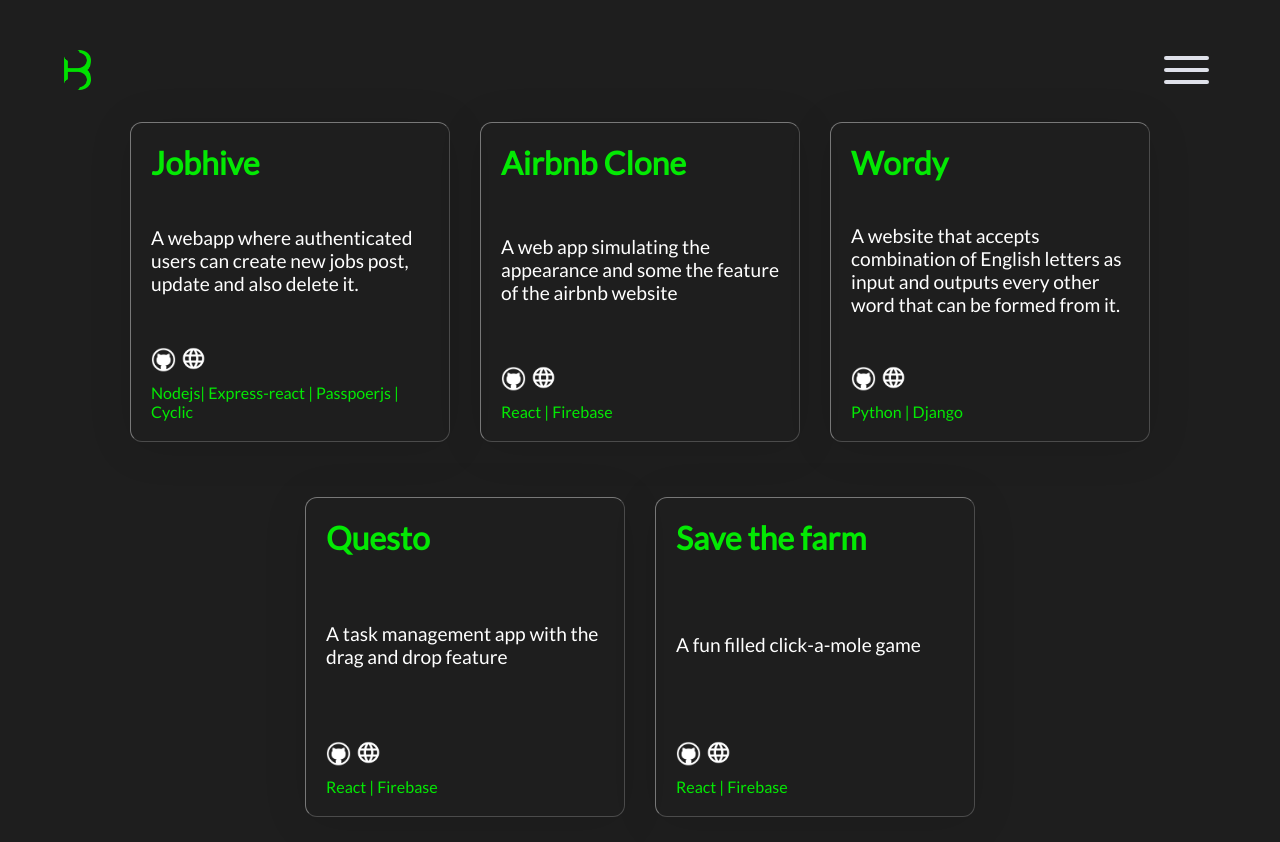
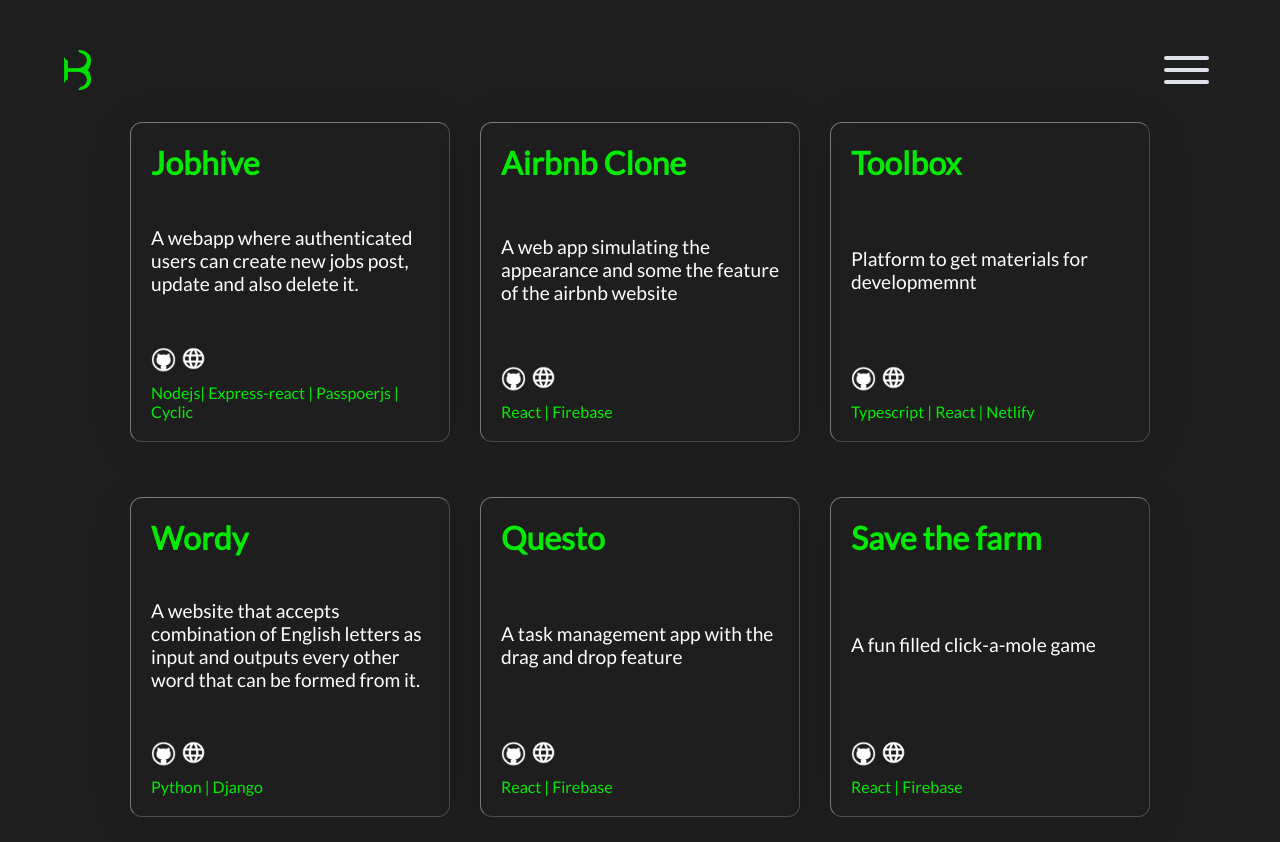
Before and after one commit to JosephBusayo/portfolio, a React (Create React App) app: page /project in a window 1280 px wide. Built offline with nearby package versions, Linux system fonts and the light colour scheme.

Commit message:
Added new projects

```diff
--- a/src/components/ProjectData.js
+++ b/src/components/ProjectData.js
@@ -2,8 +2,8 @@ const ProjectData = [
     {
         title : 'Jobhive',
         description : 'A webapp where authenticated users can create new jobs post, update and also delete it.',
-        gitlink : 'https://jobhive.cyclic.app/jobs',
-        livelink : '',
+        gitlink : 'https://github.com/JosephBusayo/jobhive',
+        livelink : 'https://jobhive.cyclic.app/jobs',
         tools : 'Nodejs| Express-react | Passpoerjs | Cyclic '
     },
     {
@@ -12,6 +12,13 @@ const ProjectData = [
         gitlink : 'https://github.com/JosephBusayo/airbnb-clone',
         livelink : 'https://airbnbclone-app.web.app/',
         tools : 'React | Firebase'
+    },
+    {
+        title : 'Toolbox',
+        description : 'Platform to get materials for developmemnt',
+        gitlink : 'https://github.com/JosephBusayo/toolbox',
+        livelink : ' https://toolbox-v1.netlify.app/',
+        tools : 'Typescript | React | Netlify'
     },
     {
         title : 'Wordy',
@@ -27,7 +34,6 @@ const ProjectData = [
         livelink : 'https://quest-task.web.app/',
         tools : 'React | Firebase'
     },
-
     {
         title : 'Save the farm',
         description : 'A fun filled click-a-mole game ',
@@ -35,7 +41,6 @@ const ProjectData = [
         livelink : 'https://josephbusayo.github.io/click_a_mole/',
         tools : 'React | Firebase'
     },
-
 ]
 
 export default ProjectData
```
